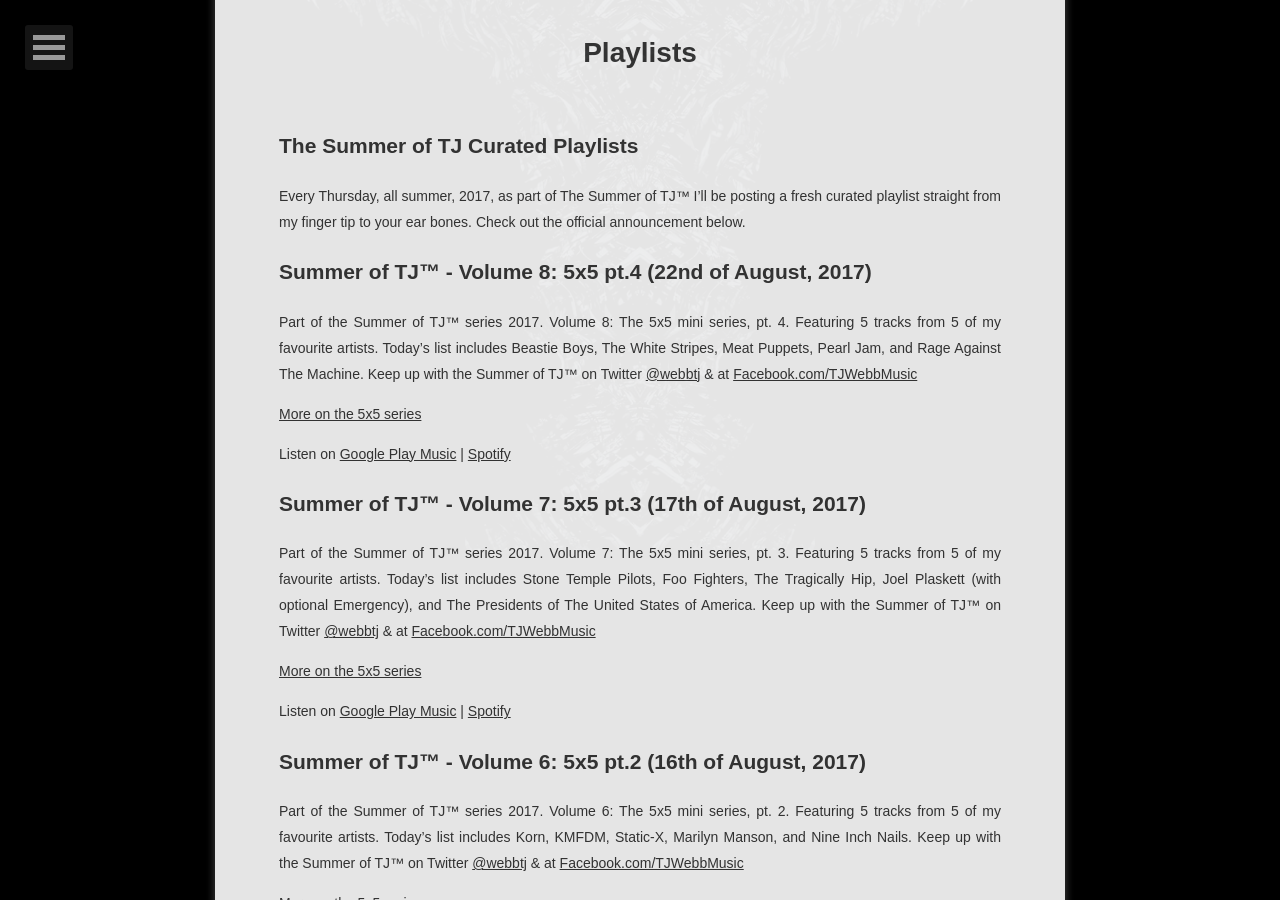
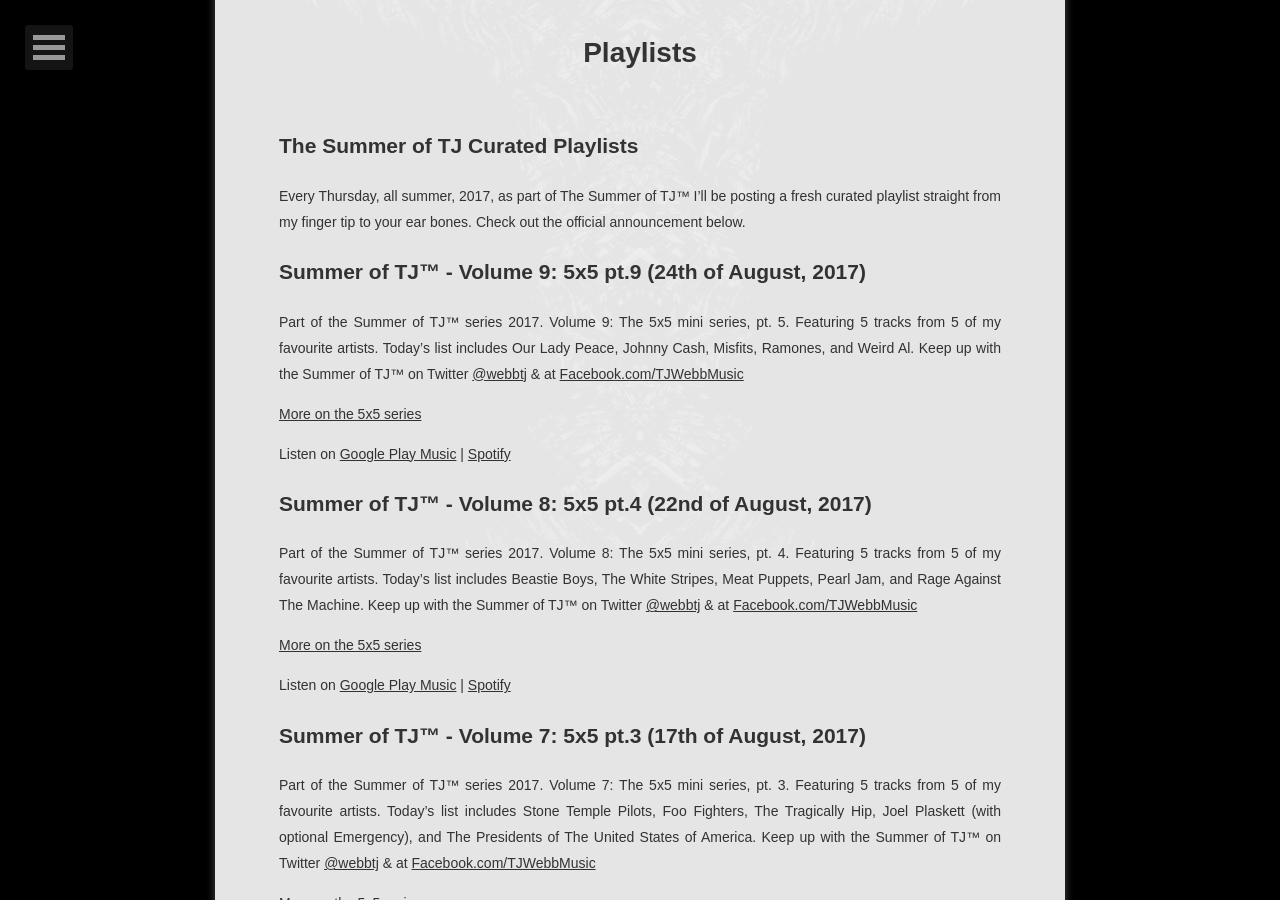
Before and after one commit to webbtj/music-site, a Jekyll site: the page built from playlists.md, in a window 1280 px wide and 900 px high, scrolled down 350 px. Built offline with Jekyll 4.4.1, drawn with Linux system fonts in a browser that asks for light colours; some web fonts are replaced.

Commit message:
add 5x5 pt5

```diff
--- a/playlists.md
+++ b/playlists.md
@@ -14,6 +14,19 @@
 Every Thursday, all summer, 2017, as part of The Summer of TJ™ I'll be posting a
 fresh curated playlist straight from my finger tip to your ear bones. Check out
 the official announcement below.
+
+## Summer of TJ™ - Volume 9: 5x5 pt.9 (24th of August, 2017)
+
+Part of the Summer of TJ™ series 2017. Volume 9: The 5x5 mini series, pt. 5.
+Featuring 5 tracks from 5 of my favourite artists. Today's list includes
+Our Lady Peace, Johnny Cash, Misfits, Ramones, and Weird Al. Keep up with the
+Summer of TJ™ on Twitter [@webbtj](http://twitter.com/webbtj) & at
+[Facebook.com/TJWebbMusic](http://facebook.com/TJWebbMusic)
+
+[More on the 5x5 series](/5x5)
+
+Listen on [Google Play Music](https://goo.gl/rTqge4) |
+[Spotify](https://goo.gl/8hSqSp)
 
 ## Summer of TJ™ - Volume 8: 5x5 pt.4 (22nd of August, 2017)
 
```
